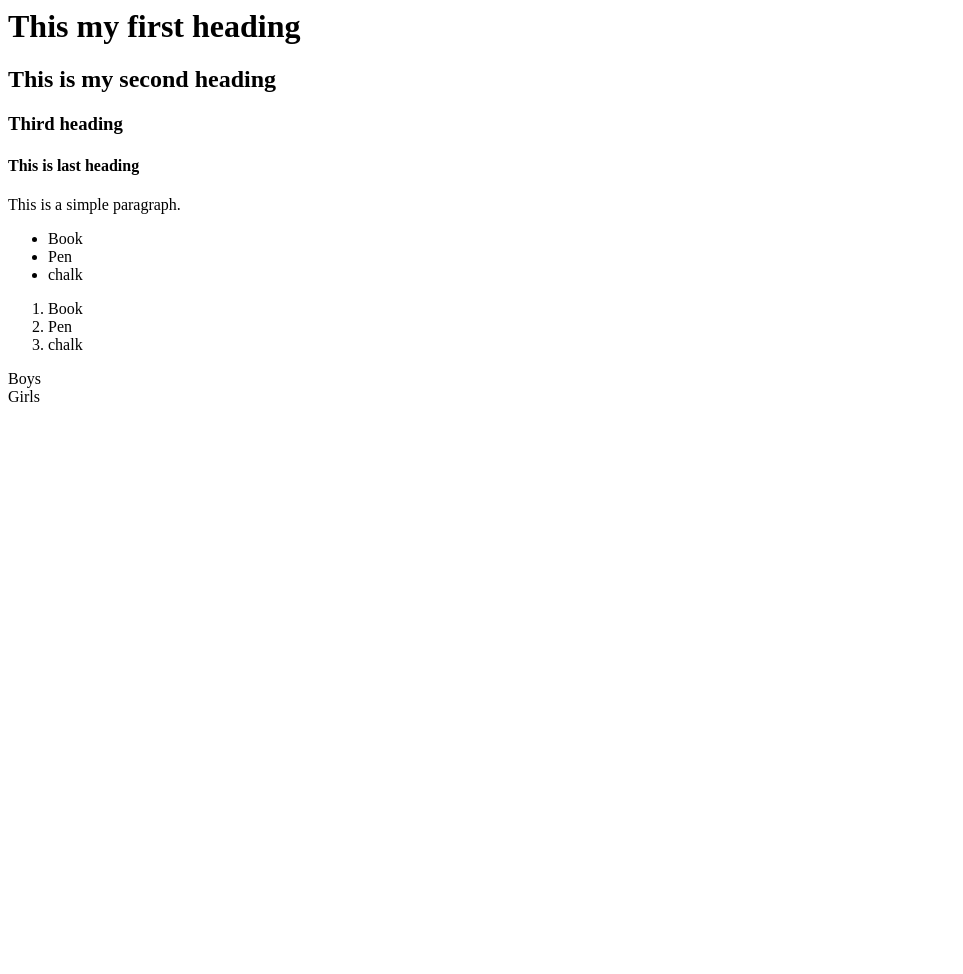
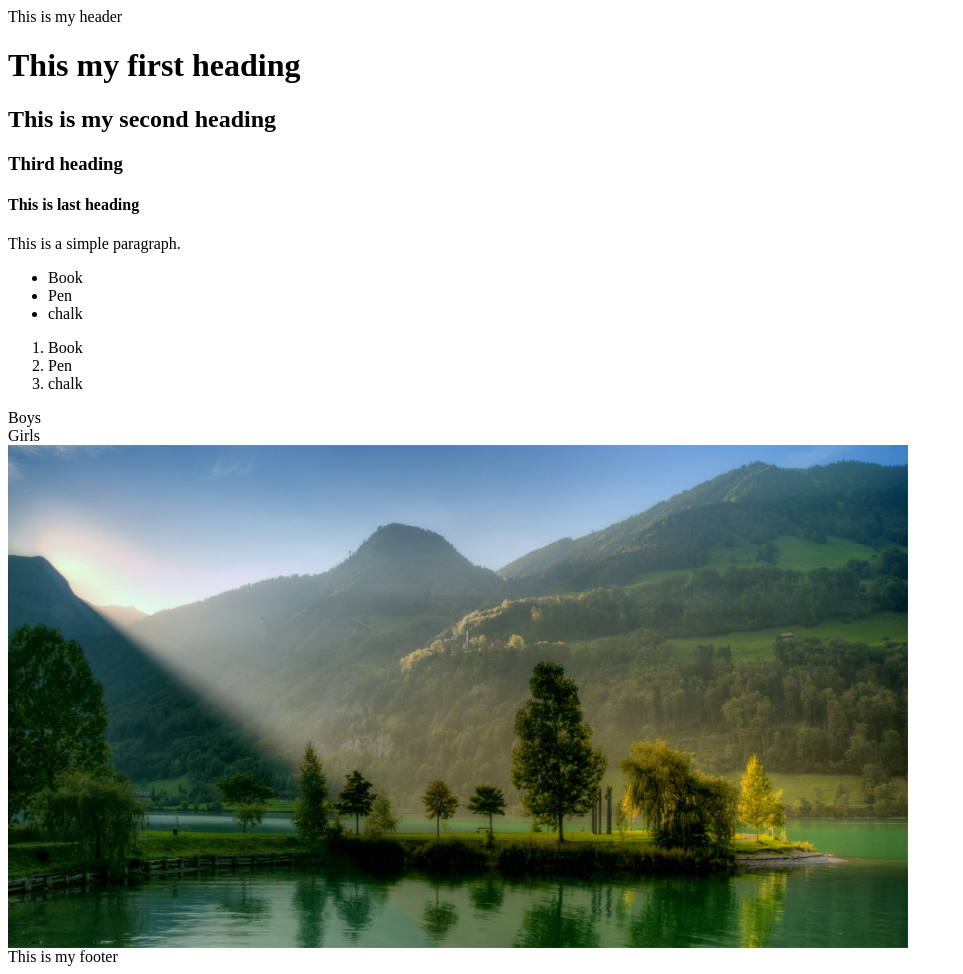
Before and after one commit to kubra27/learn-html, a plain HTML site: page my-page.html in a window 1280 px wide. Shown: the whole page, without its empty margins (0-963 px from the left). Before the commit the page ends 800 px from the top, so only its background shows below. Drawn offline with Linux system fonts and the light colour scheme.

Commit message:
added image in the html page

```diff
--- a/my-page.html
+++ b/my-page.html
@@ -4,6 +4,10 @@
 </head>
 
 <body>
+
+
+<header>This is my header</header>
+
     <h1>This my first heading</h1>
     <h2>This is my second heading</h2>
     <h3>Third heading</h3>
@@ -32,6 +36,14 @@
 
 
             </div>
+
+            <img src="image1.jpg" width="900" class="nature" />
+
+
+
+            <footer>
+                This is my footer
+            </footer>
 </body>
 
 </html>
```
Also changed, not shown: image1.jpg (added).
